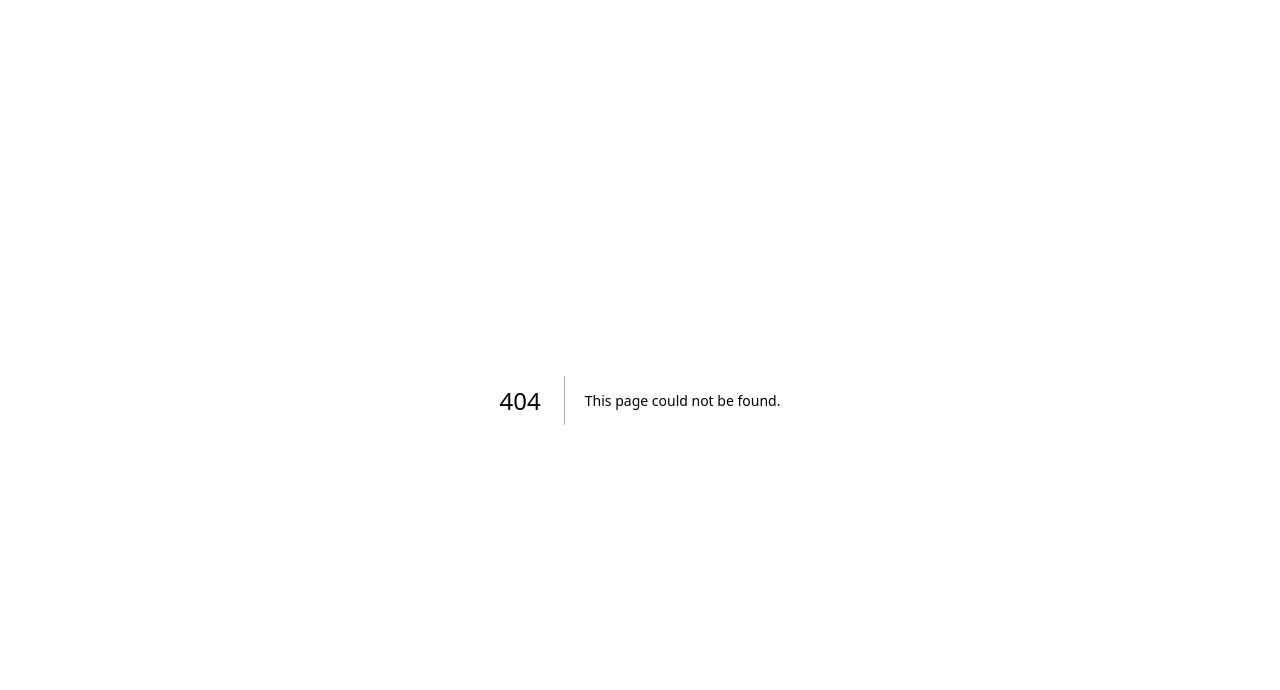
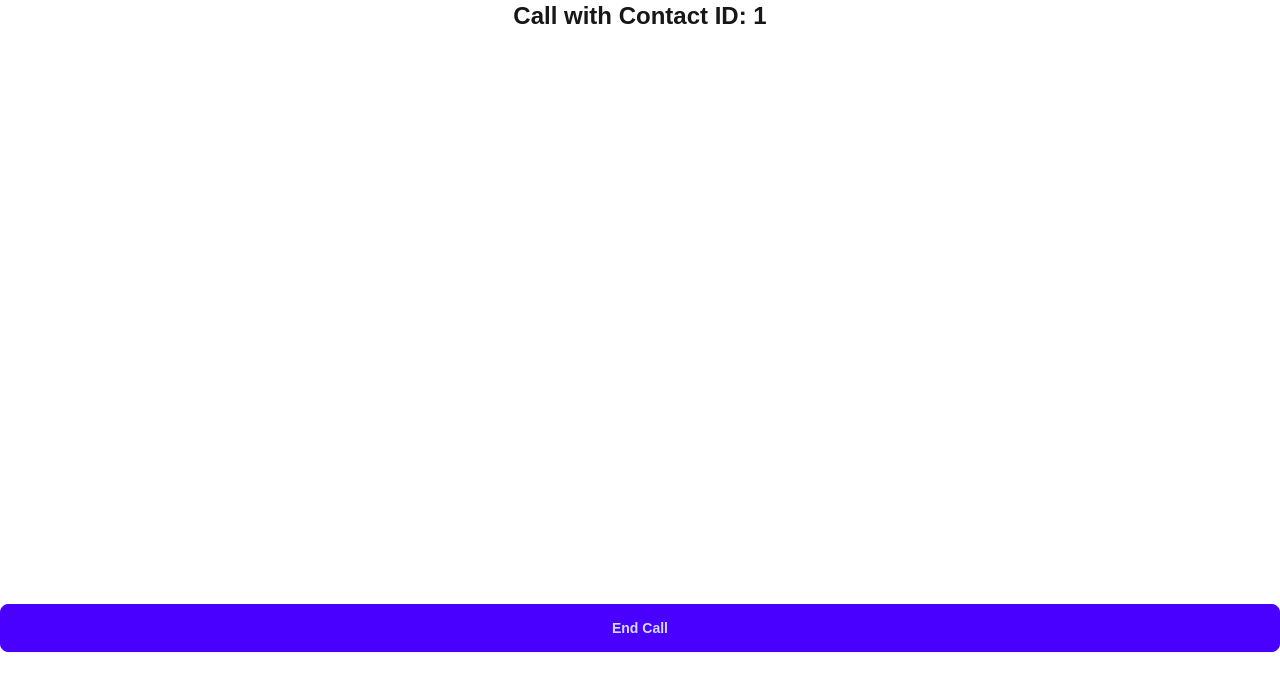
Before and after one commit to workShop-Backroom/wellness-checkin-frontend, a Next.js app: page /connect/1 in a window 1280 px wide. Before the commit this address had no page. Shown: the top 690 px of the page. Built offline with nearby package versions, Linux system fonts and the light colour scheme.

Commit message:
added route to connect

```diff
--- /dev/null
+++ b/app/connect/[id]/page.tsx
@@ -0,0 +1,51 @@
+"use client";
+
+import { useRouter } from 'next/navigation';
+import { useSpeechRecognition } from 'react-speech-recognition';
+import { useEffect } from 'react';
+import SpeechRecognition from 'react-speech-recognition';
+
+const ConnectPage = ({ params }: { params: { id: string } }) => {
+  const router = useRouter();
+  const { transcript, listening, resetTranscript, browserSupportsSpeechRecognition } = useSpeechRecognition();
+
+  useEffect(() => {
+    // Define the async function inside useEffect
+    const startListening = async () => {
+      try {
+        await SpeechRecognition.startListening({ continuous: true });
+      } catch (error) {
+        console.error('Error starting speech recognition:', error);
+      }
+    };
+
+    // Call the async function
+    startListening();
+
+    // Return a synchronous cleanup function if needed
+    return () => {
+      SpeechRecognition.stopListening();
+    };
+  }, []);
+
+  if (!browserSupportsSpeechRecognition) {
+    return <span>Browser doesn't support speech recognition.</span>;
+  }
+
+  const endCall = () => {
+    SpeechRecognition.stopListening();
+    router.back(); // Return to previous page or navigate as needed
+  };
+
+  return (
+    <div className="min-h-screen bg-base-100">
+      <h1 className="text-2xl font-bold text-center">Call with Contact ID: {params.id}</h1>
+      <div className="min-h-screen flex flex-col justify-around justify-items-center">
+        <p className="text-xl p-4">{transcript}</p>
+        <button className="btn btn-primary" onClick={endCall}>End Call</button>
+      </div>
+    </div>
+  );
+};
+
+export default ConnectPage;
--- a/app/contacts/page.tsx
+++ b/app/contacts/page.tsx
@@ -1,7 +1,7 @@
 "use client"
 import React, { useState, useEffect } from 'react';
 import Navbar from '@/components/ui/navbar';
-import ContactCard from '@/components/contacts/compact-contacts-card'; // Update the import path as needed
+import ContactCard from '@/components/contacts/compact-contacts-card';
 import { Contact, contactsData } from '@/constants';
 import { useRouter } from 'next/navigation';
 
--- a/components/contacts/catch-up-card.tsx
+++ b/components/contacts/catch-up-card.tsx
@@ -16,7 +16,7 @@ const CatchUpCard: React.FC<CatchUpCardProps> = ({ contact }) => {
   const daysSinceLastCall = Math.ceil((new Date().getTime() - new Date(contact.lastCall).getTime()) / (1000 * 3600 * 24));
   const router = useRouter();
   const handleCardClick = () => {
-    router.push(`/contacts/${contact.id}`);
+    router.push(`/contacts/connect/${contact.id}`);
   };
   return (
     <div onClick={handleCardClick} className="card flex-row items-center bg-base-100 shadow-xl p-4 cursor-pointer">
--- a/components/contacts/contacts-card.tsx
+++ b/components/contacts/contacts-card.tsx
@@ -16,8 +16,11 @@ const ContactsCard: React.FC<CardProps> = ({ contacts }) => {
   const handleCardClick = () => {
     router.push(`/contacts/${contacts.id}`);
   };
+  const handleButtonClick = () => {
+    router.push(`/connect/${contacts.id}`);
+  };
   return (
-    <div onClick={handleCardClick} className="card bg-base-100 shadow-xl rounded-lg overflow-hidden w-80 cursor-pointer">
+    <div className="card bg-base-100 shadow-xl rounded-lg overflow-hidden w-80">
       <div className="relative w-full h-48">
         <img
           src={contacts.image}
@@ -28,7 +31,7 @@ const ContactsCard: React.FC<CardProps> = ({ contacts }) => {
       <div className="card-body">
         <h2 className="card-title text-center">{contacts.name}</h2>
         <div className="card-actions justify-end">
-          <button className="btn btn-primary">Call</button>
+          <button onClick={handleButtonClick} className="btn btn-primary">Call</button>
         </div>
       </div>
     </div>
--- a/package.json
+++ b/package.json
@@ -19,6 +19,7 @@
     "@types/node": "^20",
     "@types/react": "^18",
     "@types/react-dom": "^18",
+    "@types/react-speech-recognition": "^3.9.5",
     "daisyui": "^4.12.10",
     "eslint": "^8",
     "eslint-config-next": "14.2.8",
```
Also changed, not shown: 2 other files (tests, documents, lock files or other folders).
